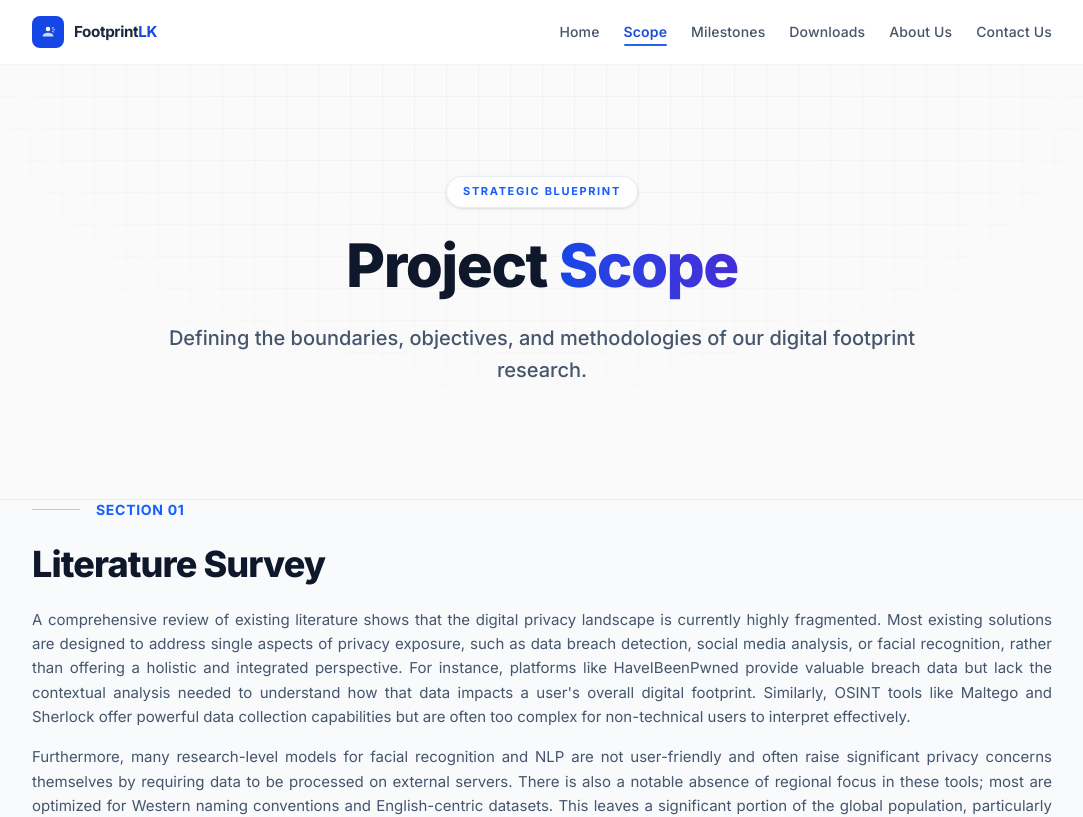
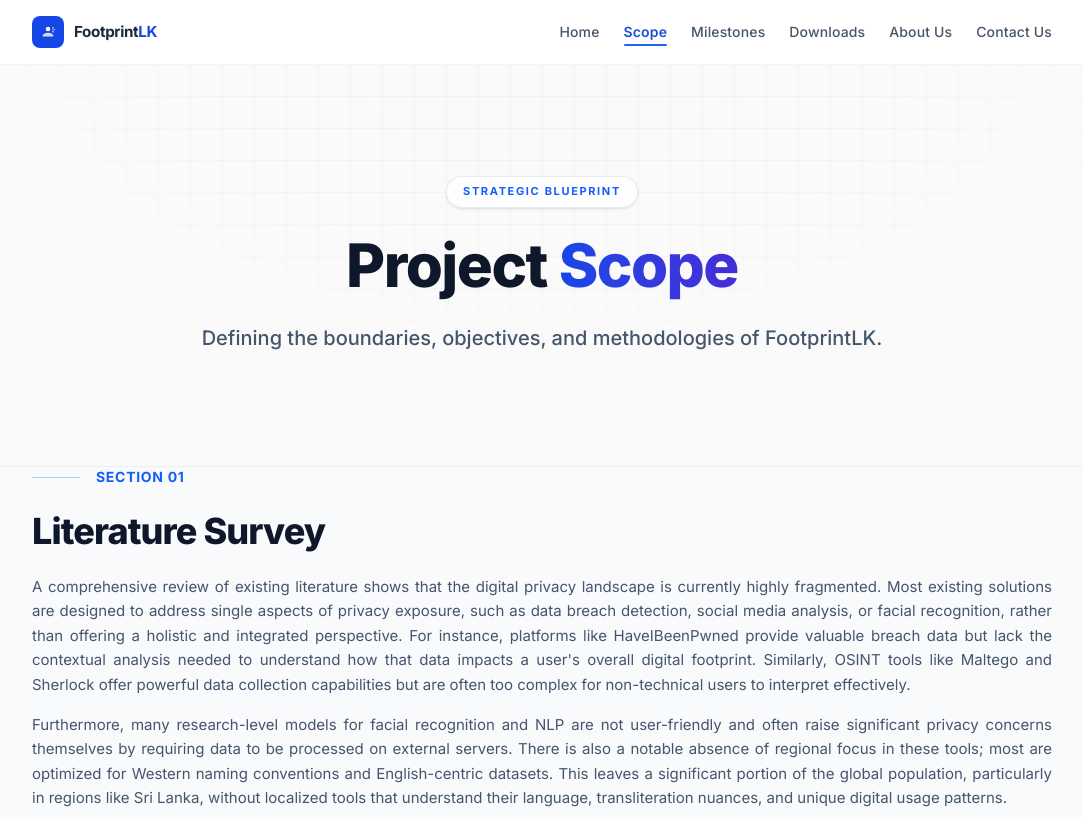
Before and after one commit to justdsn/RPWebsite, a React (Vite) app: page /scope in a window 1280 px wide. Shown: the top 817 px of the page, without its empty margins (98-1181 px from the left). Built offline with nearby package versions, Linux system fonts and the light colour scheme.

Commit message:
Add professional SVG favicon

```diff
--- a/index.html
+++ b/index.html
@@ -9,6 +9,7 @@
     <meta property="og:title" content="FootprintLK — Privacy-First Digital Footprint Intelligence" />
     <meta property="og:description" content="Sri Lanka-focused privacy and OSINT research project helping citizens understand and control their digital exposure." />
     <meta name="theme-color" content="#1d4ed8" />
+    <link rel="icon" type="image/svg+xml" href="/favicon.svg" />
     <link rel="preconnect" href="https://fonts.googleapis.com" />
     <link rel="preconnect" href="https://fonts.gstatic.com" crossorigin />
     <link href="https://fonts.googleapis.com/css2?family=Inter:wght@300;400;500;600;700;800&family=JetBrains+Mono:wght@400;500&display=swap" rel="stylesheet" />
--- a/src/pages/Scope.tsx
+++ b/src/pages/Scope.tsx
@@ -30,7 +30,7 @@ export default function Scope() {
             Project <span className="text-transparent bg-clip-text bg-gradient-to-r from-blue-700 to-indigo-700">Scope</span>
           </h1>
           <p className="text-lg sm:text-xl text-slate-600 leading-relaxed font-medium">
-            Defining the boundaries, objectives, and methodologies of our digital footprint research.
+            Defining the boundaries, objectives, and methodologies of FootprintLK.
           </p>
         </div>
       </section>
@@ -44,9 +44,8 @@ export default function Scope() {
               return (
                 <div
                   key={section.id}
-                  className={`flex flex-col lg:flex-row gap-10 lg:gap-16 items-center ${
-                    isEven ? "" : "lg:flex-row-reverse"
-                  }`}
+                  className={`flex flex-col lg:flex-row gap-10 lg:gap-16 items-center ${isEven ? "" : "lg:flex-row-reverse"
+                    }`}
                 >
                   {/* Image Container */}
                   {section.image && (
@@ -109,7 +108,7 @@ export default function Scope() {
                       )}
 
                       {section.points && section.mainObjective && (
-                         <h3 className="text-slate-800 font-bold text-lg mb-4">Specific Objectives</h3>
+                        <h3 className="text-slate-800 font-bold text-lg mb-4">Specific Objectives</h3>
                       )}
 
                       {section.subSections && (
@@ -173,9 +172,8 @@ export default function Scope() {
                           {section.techStack.map((category: any, catIdx: number) => (
                             <div
                               key={catIdx}
-                              className={`relative group bg-white/70 backdrop-blur-md p-8 rounded-[2rem] border border-slate-200/60 shadow-xl shadow-slate-200/20 hover:shadow-2xl hover:shadow-blue-500/10 hover:border-blue-200/50 transition-all duration-500 ${
-                                catIdx === 0 ? "md:col-span-2 lg:col-span-1" : ""
-                              }`}
+                              className={`relative group bg-white/70 backdrop-blur-md p-8 rounded-[2rem] border border-slate-200/60 shadow-xl shadow-slate-200/20 hover:shadow-2xl hover:shadow-blue-500/10 hover:border-blue-200/50 transition-all duration-500 ${catIdx === 0 ? "md:col-span-2 lg:col-span-1" : ""
+                                }`}
                             >
                               {/* Decorative element */}
                               <div className="absolute -top-4 -right-4 w-24 h-24 bg-gradient-to-br from-blue-500/10 to-indigo-500/10 rounded-full blur-2xl group-hover:scale-150 transition-transform duration-700 -z-10" />
```
Also changed, not shown: public/favicon.svg (added).
